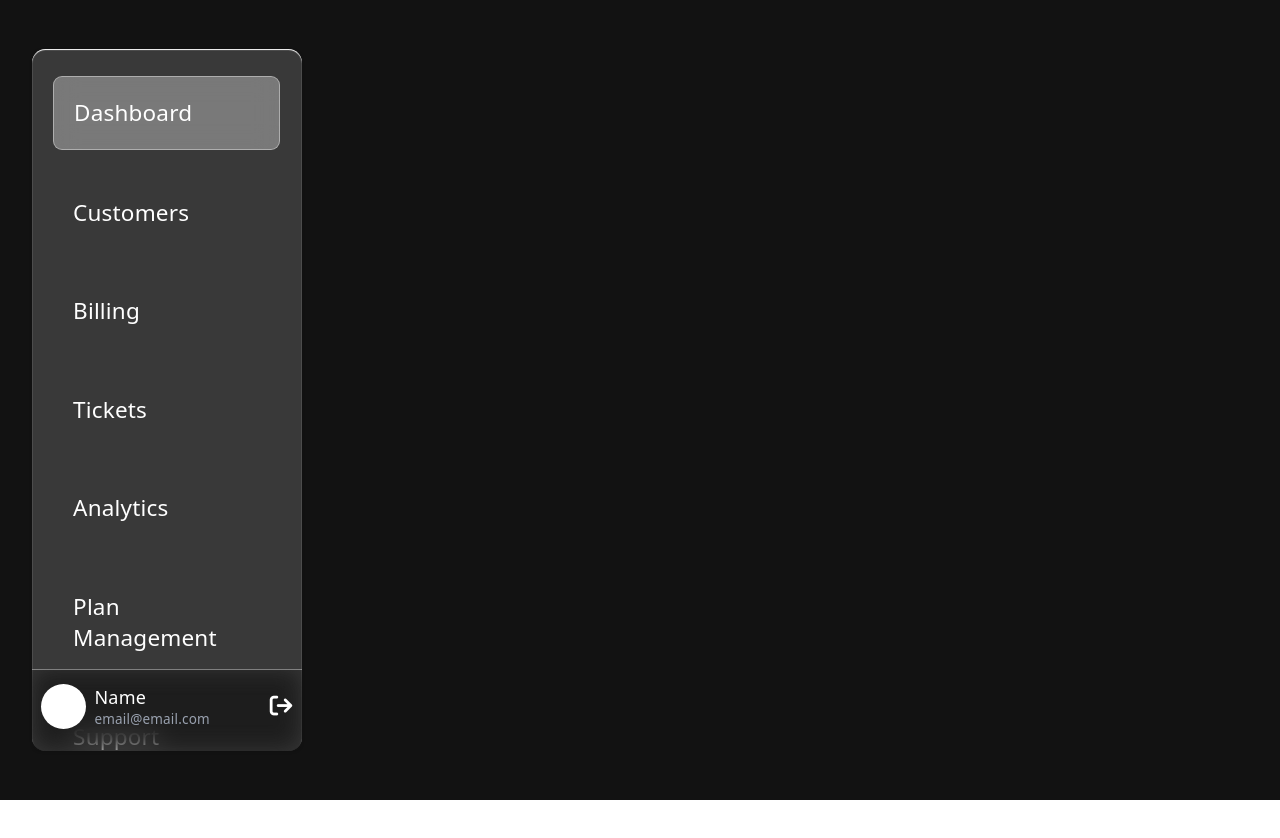
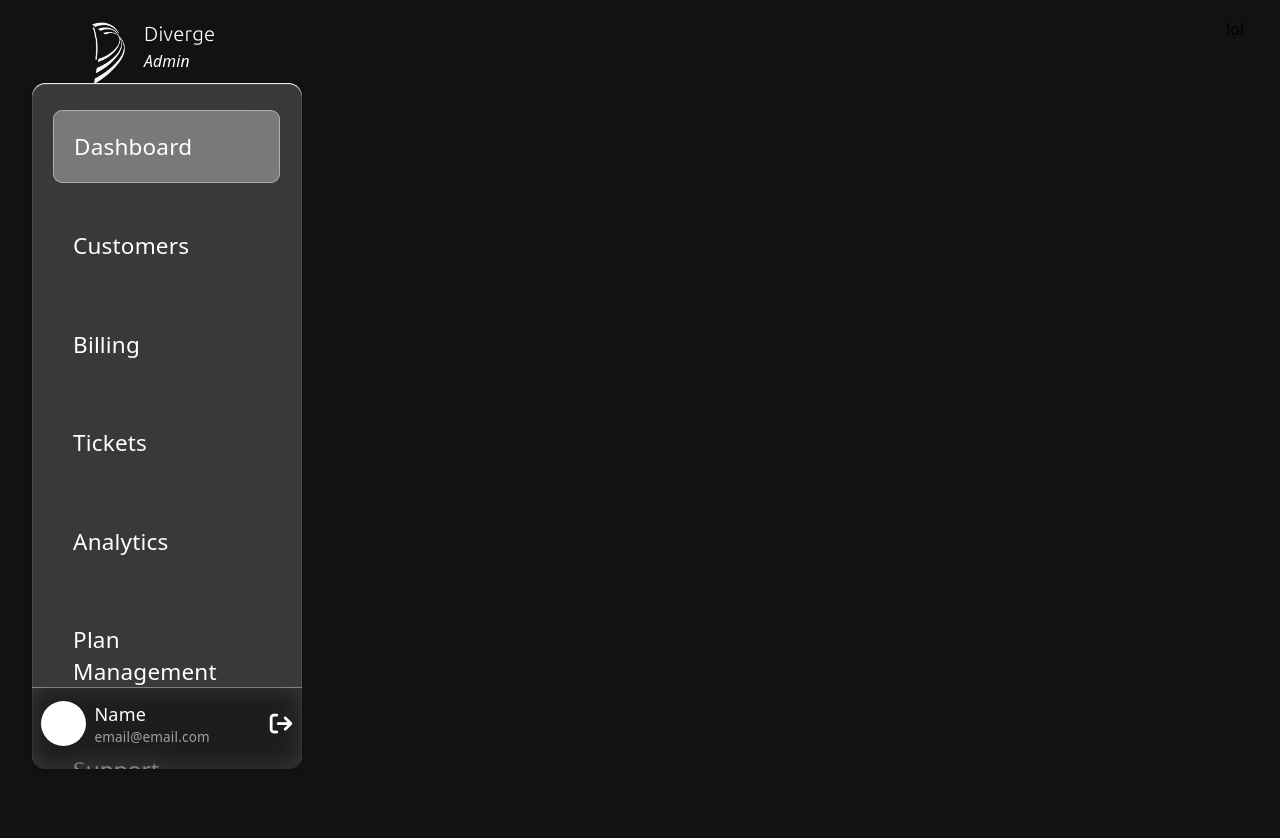
Before and after one commit to kway-zar/Diverge, a React (Vite) app: page /admin in a window 1280 px wide. Shown: the top 838 px of the page. Before the commit the page ends 800 px from the top, so only its background shows below. Built offline with nearby package versions, Linux system fonts and the light colour scheme.

Commit message:
feat: added navbar
a sticky navbar yet to implement its other features

```diff
--- /dev/null
+++ b/src/components/Navbar.tsx
@@ -0,0 +1,30 @@
+
+import { Card } from '@/components/ui/card'
+import logo from '@/assets/logo.png'
+function Navbar() {
+  return (
+
+    <Card className="absolute rounded-none sticky top-0 ring-0 flex flex-row">
+      <div className="ml-10">
+        <img src={logo} className='h-18 w-18 translate-x-5' />
+      </div>
+      <div className="flex flex-col items-start text-left">
+        <span className="text-white text-lg font-thin font-ubuntu">Diverge</span>
+        <span className="text-white font-thin"><i>Admin</i></span>
+      </div>
+
+
+      <div className="absolute w-20 right-0">
+        lol
+        {
+          //TODO: add the uptime and notif icon
+
+        }
+      </div>
+
+    </Card>
+
+  )
+}
+
+export default Navbar
--- a/src/components/Sidebar.tsx
+++ b/src/components/Sidebar.tsx
@@ -25,7 +25,7 @@ function SidebarApp({ items, getCurrentState }: SidebarProps) {
   return (
     <>
       <SidebarProvider className="w-max">
-        <Sidebar variant="floating" className="h-[90dvh] my-auto ml-5">
+        <Sidebar variant="floating" className="h-[88dvh] mt-auto mb-5 ml-5">
           <SidebarContent className='gap-2 bg-[#393939] rounded-xl inset-shadow-white inset-shadow-xs text-white backdrop-blur-md pt-4'>
             {items.map((item) => {
               const isActive = activeItem === item;
--- a/src/components/pages/AdminLandingPage.tsx
+++ b/src/components/pages/AdminLandingPage.tsx
@@ -1,6 +1,6 @@
 import SidebarApp from '../Sidebar.tsx'
 import { useState } from 'react'
-
+import Navbar from '../Navbar.tsx'
 
 function AdminLandingPage() {
   const items = ["Dashboard", "Customers", "Billing", "Tickets", "Analytics", "Plan Management", "Support"]
@@ -26,8 +26,10 @@ function AdminLandingPage() {
 
   return (
     <>
+      <Navbar />
 
       <div className="bg-[#121212] flex flex-row-reverse">
+
         <div className="w-[90vw] overflow-y-auto font-ubuntu text-white flex flex-col items-start mt-15">
 
           {renderContent()}
--- a/src/index.css
+++ b/src/index.css
@@ -38,6 +38,7 @@
   min-height: 100svh;
   flex-direction: column;
   box-sizing: border-box;
+  background-color: #121212;
 }
 
 body {
```
